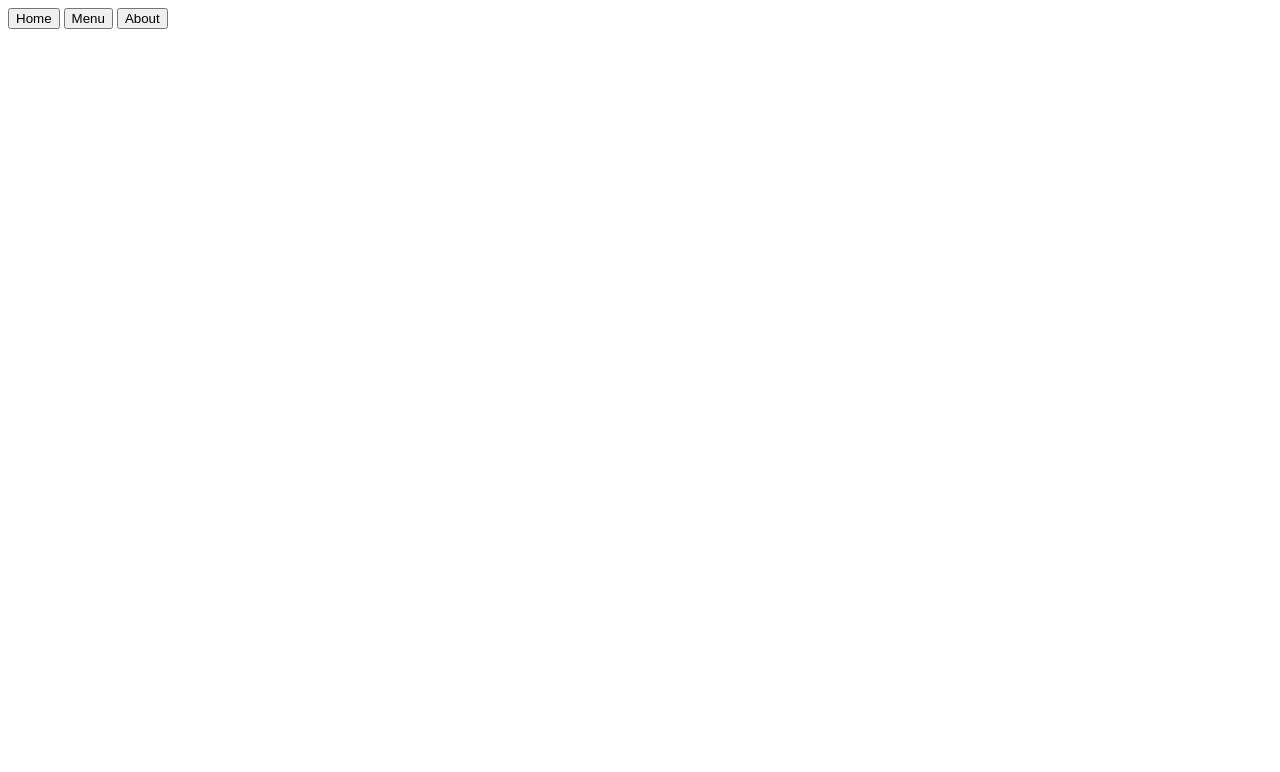
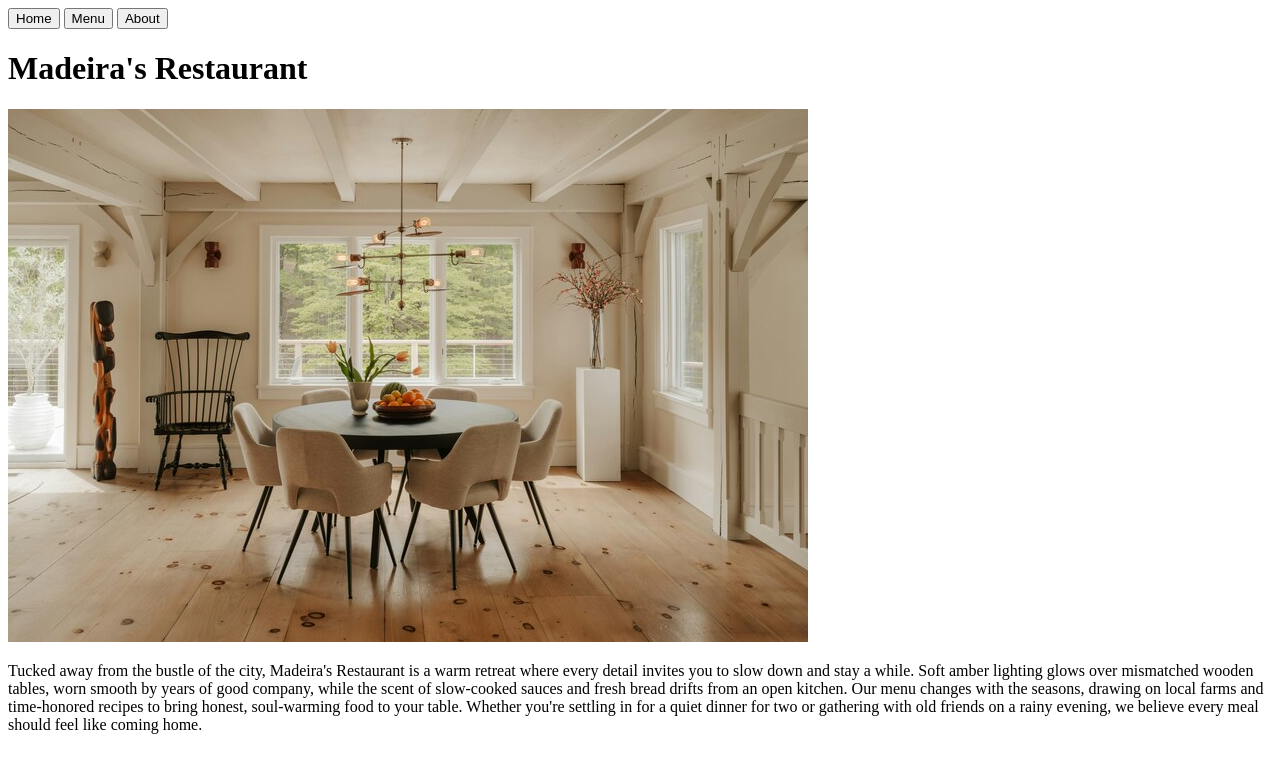
Before and after one commit to Belbut/restaurant, a website built with webpack: page src/template.html in a window 1280 px wide. Built offline with nearby package versions, Linux system fonts and the light colour scheme.

Commit message:
feat: initial page load from js

```diff
--- a/package.json
+++ b/package.json
@@ -19,6 +19,7 @@
   },
   "homepage": "https://github.com/Belbut/restaurant#readme",
   "devDependencies": {
+    "html-loader": "^5.1.0",
     "html-webpack-plugin": "^5.6.7",
     "webpack": "^5.107.2",
     "webpack-cli": "^7.0.3",
--- a/src/index.js
+++ b/src/index.js
@@ -1,2 +1,6 @@
+import {  mainContent  } from "./page-load.js";
+
 console.log("hi world");
 console.log("bye")
+
+mainContent()
--- /dev/null
+++ b/src/page-load.js
@@ -0,0 +1,19 @@
+import homeImg from "./assets/images/home-img-mid.jpg"
+
+const mainContent = () =>{
+  const contentDiv = document.querySelector("#content")
+
+  const title = document.createElement("h1")
+  title.textContent  = "Madeira's Restaurant"
+
+  const img = document.createElement("img")
+  img.src = homeImg
+  img.alt = "Madeira's Restaurant"
+
+  const p = document.createElement("p")
+  p.textContent = "Tucked away from the bustle of the city, Madeira's Restaurant is a warm retreat where every detail invites you to slow down and stay a while. Soft amber lighting glows over mismatched wooden tables, worn smooth by years of good company, while the scent of slow-cooked sauces and fresh bread drifts from an open kitchen. Our menu changes with the seasons, drawing on local farms and time-honored recipes to bring honest, soul-warming food to your table. Whether you're settling in for a quiet dinner for two or gathering with old friends on a rainy evening, we believe every meal should feel like coming home."
+
+  contentDiv.append(title, img, p)
+};
+
+export {mainContent};
--- a/webpack.config.js
+++ b/webpack.config.js
@@ -18,4 +18,15 @@ export default {
       template: "./src/template.html",
     }),
   ],
+  module: {
+    rules: [{
+      test: /\.html$/i,
+      use: ["html-loader"],
+    },
+    {
+    test: /\.(png|svg|jpg|jpeg|gif)$/i,
+    type: "asset/resource",
+    }
+    ],
+  },
 };
```
Also changed, not shown: src/template.html (+1 -3 lines), src/assets/images/home-img-mid.jpg (added), src/assets/images/home-img.jpg (added), 1 other file.
